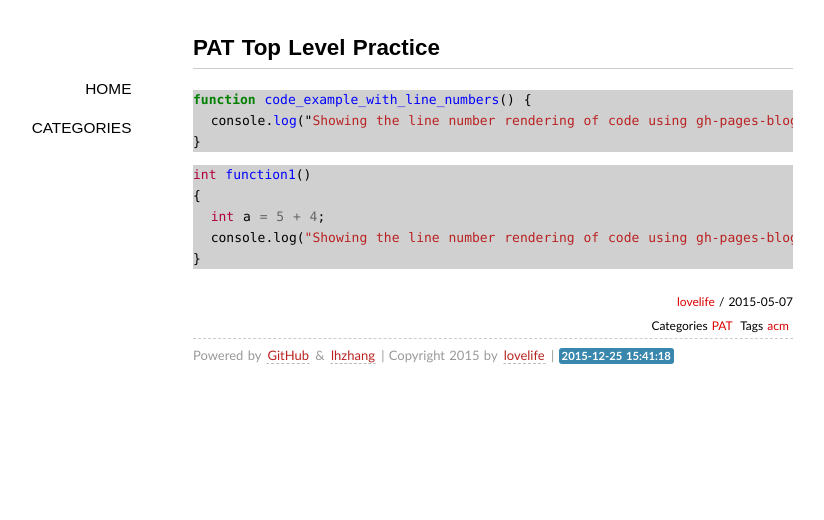
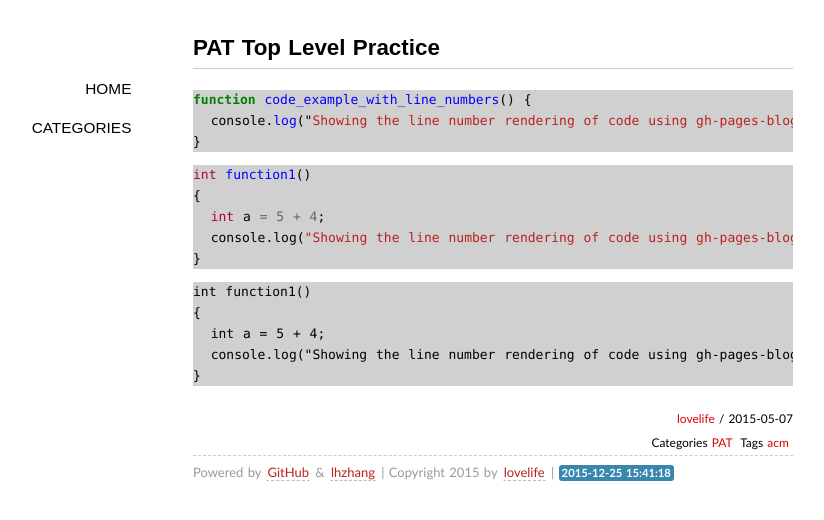
Before and after one commit to lovelife/lovelife.github.com, a Jekyll site: the page built from _posts/2015-05-07-PAT-Top-Level.markdown, in a window 1280 px wide. Shown: the top 520 px of the page, without its empty margins (147-971 px from the left). Built offline with Jekyll 4.4.1, drawn with Linux system fonts in a browser that asks for light colours; some web fonts are replaced; Markdown is read by kramdown in place of the engine named in the settings; comment, search, counter and statistics services are not loaded.

Commit message:
Update 2015-05-07-PAT-Top-Level.markdown

````diff
--- a/_posts/2015-05-07-PAT-Top-Level.markdown
+++ b/_posts/2015-05-07-PAT-Top-Level.markdown
@@ -23,3 +23,11 @@
   console.log("Showing the line number rendering of code using gh-pages-blog.");
 }
 {% endhighlight %}
+
+```C++
+int function1()
+{
+  int a = 5 + 4;
+  console.log("Showing the line number rendering of code using gh-pages-blog.");
+}
+```
````
